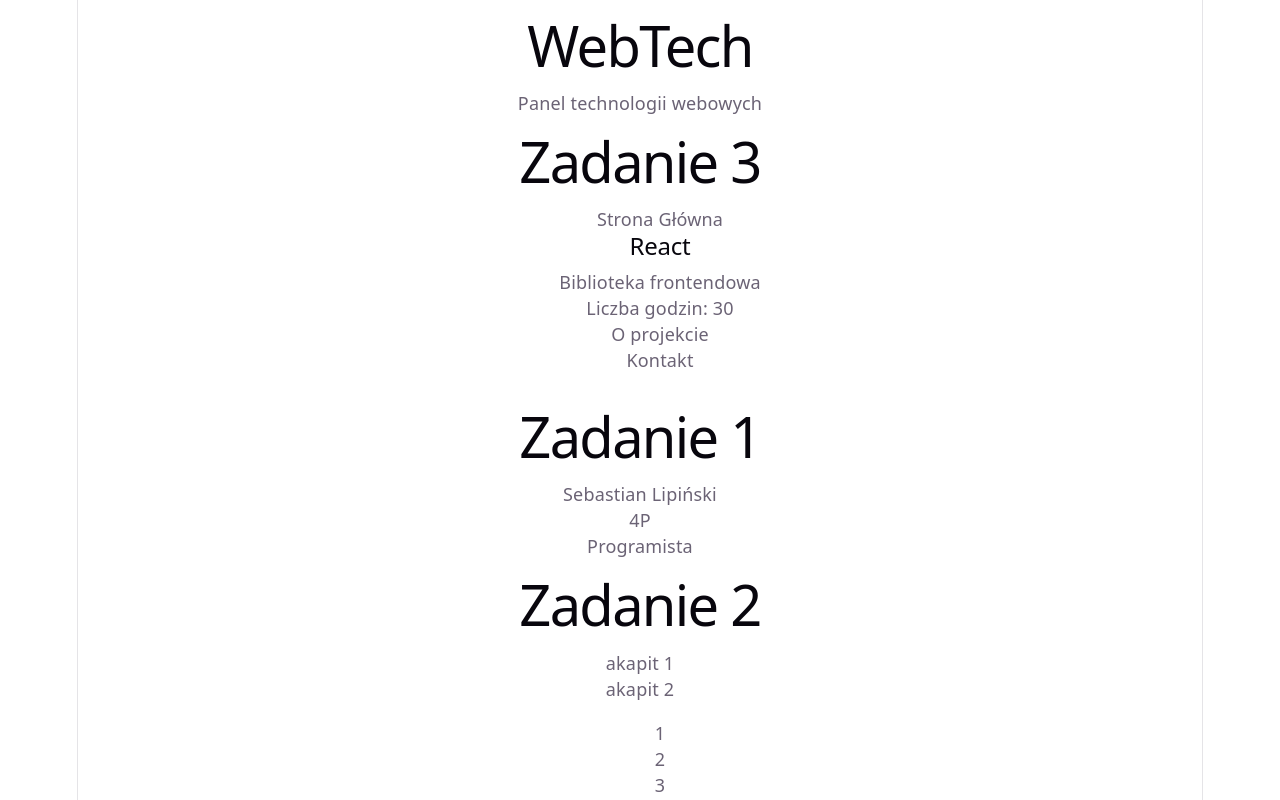
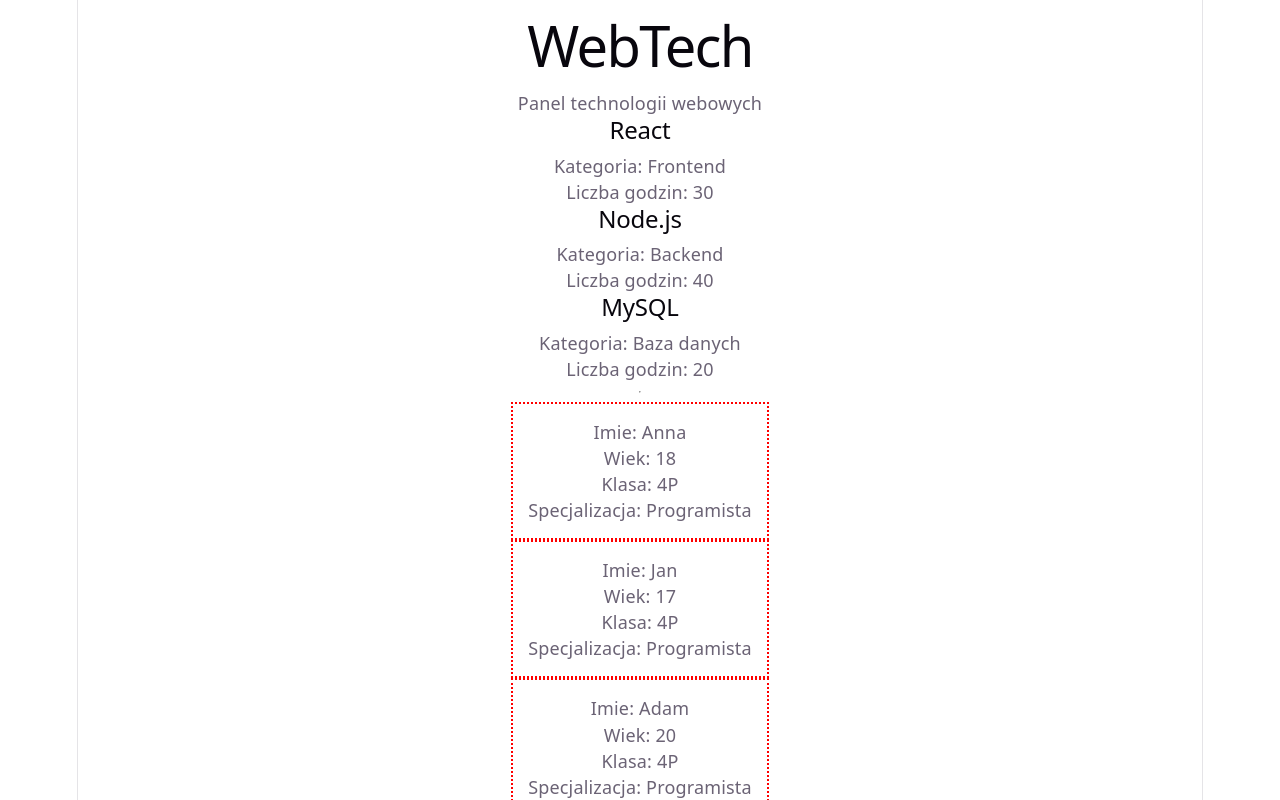
Before and after one commit to SL-15-12/SL_15_WebTech, a React (Vite) app: page / in a window 1280 px wide. Shown: the top 800 px of the page. Built offline with nearby package versions, Linux system fonts and the light colour scheme.

Commit message:
feat: 05_react

```diff
--- a/src/App.css
+++ b/src/App.css
@@ -1,189 +1,10 @@
-.counter {
-  font-size: 16px;
-  padding: 5px 10px;
-  border-radius: 5px;
-  color: var(--accent);
-  background: var(--accent-bg);
-  border: 2px solid transparent;
-  transition: border-color 0.3s;
-  margin-bottom: 24px;
-
-  &:hover {
-    border-color: var(--accent-border);
-  }
-  &:focus-visible {
-    outline: 2px solid var(--accent);
-    outline-offset: 2px;
-  }
-}
-
-.hero {
-  position: relative;
-
-  .base,
-  .framework,
-  .vite {
-    inset-inline: 0;
-    margin: 0 auto;
-  }
-
-  .base {
-    width: 170px;
-    position: relative;
-    z-index: 0;
-  }
-
-  .framework,
-  .vite {
-    position: absolute;
-  }
-
-  .framework {
-    z-index: 1;
-    top: 34px;
-    height: 28px;
-    transform: perspective(2000px) rotateZ(300deg) rotateX(44deg) rotateY(39deg)
-      scale(1.4);
-  }
-
-  .vite {
-    z-index: 0;
-    top: 107px;
-    height: 26px;
-    width: auto;
-    transform: perspective(2000px) rotateZ(300deg) rotateX(40deg) rotateY(39deg)
-      scale(0.8);
-  }
-}
-
-#center {
-  display: flex;
-  flex-direction: column;
-  gap: 25px;
-  place-content: center;
-  place-items: center;
-  flex-grow: 1;
-
-  @media (max-width: 1024px) {
-    padding: 32px 20px 24px;
-    gap: 18px;
-  }
-}
-
-#next-steps {
-  display: flex;
-  border-top: 1px solid var(--border);
-  text-align: left;
-
-  & > div {
-    flex: 1 1 0;
-    padding: 32px;
-    @media (max-width: 1024px) {
-      padding: 24px 20px;
-    }
-  }
-
-  .icon {
-    margin-bottom: 16px;
-    width: 22px;
-    height: 22px;
-  }
-
-  @media (max-width: 1024px) {
-    flex-direction: column;
-    text-align: center;
-  }
-}
-
-#docs {
-  border-right: 1px solid var(--border);
-
-  @media (max-width: 1024px) {
-    border-right: none;
-    border-bottom: 1px solid var(--border);
-  }
-}
-
-#next-steps ul {
-  list-style: none;
-  padding: 0;
-  display: flex;
-  gap: 8px;
-  margin: 32px 0 0;
-
-  .logo {
-    height: 18px;
-  }
-
-  a {
-    color: var(--text-h);
-    font-size: 16px;
-    border-radius: 6px;
-    background: var(--social-bg);
-    display: flex;
-    padding: 6px 12px;
-    align-items: center;
-    gap: 8px;
-    text-decoration: none;
-    transition: box-shadow 0.3s;
-
-    &:hover {
-      box-shadow: var(--shadow);
-    }
-    .button-icon {
-      height: 18px;
-      width: 18px;
-    }
-  }
-
-  @media (max-width: 1024px) {
-    margin-top: 20px;
-    flex-wrap: wrap;
-    justify-content: center;
-
-    li {
-      flex: 1 1 calc(50% - 8px);
-    }
-
-    a {
-      width: 100%;
-      justify-content: center;
-      box-sizing: border-box;
-    }
-  }
-}
-
-#spacer {
-  height: 88px;
-  border-top: 1px solid var(--border);
-  @media (max-width: 1024px) {
-    height: 48px;
-  }
-}
-
-.ticks {
-  position: relative;
-  width: 100%;
-
-  &::before,
-  &::after {
-    content: '';
-    position: absolute;
-    top: -4.5px;
-    border: 5px solid transparent;
-  }
-
-  &::before {
-    left: 0;
-    border-left-color: var(--border);
-  }
-  &::after {
-    right: 0;
-    border-right-color: var(--border);
-  }
-}
-
-
-ul{
+li
+{
   list-style-type: none;
 }
+.student
+{
+  border: 2px dotted red;
+  margin: auto;
+  padding: 15px;
+}
--- a/src/App.jsx
+++ b/src/App.jsx
@@ -12,23 +12,68 @@
 
 
 
+
 function App() {
+  const students = [
+  { id: 1, name: "Anna", className: "4P" , age: 18, specialization:"Programista"},
+  { id: 2, name: "Jan", className: "4P" , age: 17 , specialization:"Programista"},
+  { id: 3, name: "Adam", className: "4P" , age: 20 , specialization:"Programista"},
+  { id: 4, name:"Tomek", className: "4P" , age: 16, specialization:"Programista"}
+];
+const technologies = [
+    {
+      id: 1,
+      name: "React",
+      category: "Frontend",
+      hours: 30
+    },
+    {
+      id: 2,
+      name: "Node.js",
+      category: "Backend",
+      hours: 40
+    },
+    {
+      id: 3,
+      name: "MySQL",
+      category: "Baza danych",
+      hours: 20
+    }
+  ];
+
+
  return(
  <>
+
+
       <Header />
 
-      <Navigation/>
+      {
+        technologies.map((technology)=>{
+          return(
+            <Technology
+            name={technology.name}
+            hours={technology.hours}
+            category={technology.category}
+            />
+          )
+        })
+      }
 
-      <main>
-
-        <Student />
-
-        <InfoBox />
-
-        <Technology />
-
-      </main>
-
+      <hr/>
+      {
+        students.map((student)=>{
+          return (
+            <Student
+            key={student.id}
+            name={student.name}
+            className={student.className}
+            age={student.age}
+            specialization={student.specialization}
+            />)
+          })
+        }
+      <hr/>
       <Footer />
     </>
  );
--- a/src/components/Student.jsx
+++ b/src/components/Student.jsx
@@ -1,12 +1,12 @@
-function Student()
+function Student({key,name,age,className,specialization})
 {
   return(
-    <div>
-      <h1>Zadanie 1</h1>
-      <p>Sebastian Lipiński</p>
-      <p>4P</p>
-      <p>Programista</p>
-    </div>
+<section className="student">
+  <p>Imie: {name}</p>
+  <p>Wiek: {age}</p>
+  <p>Klasa: {className}</p>
+  <p>Specjalizacja: {specialization}</p>
+</section>
   )
 }
 
--- a/src/components/Technology.jsx
+++ b/src/components/Technology.jsx
@@ -1,9 +1,9 @@
-function Technology() {
+function Technology({ name, category, hours }) {
   return (
     <section>
-      <h2>React</h2>
-      <p>Biblioteka frontendowa</p>
-      <p>Liczba godzin: 30</p>
+      <h2>{name}</h2>
+      <p>Kategoria: {category}</p>
+      <p>Liczba godzin: {hours}</p>
     </section>
   );
 }
```
